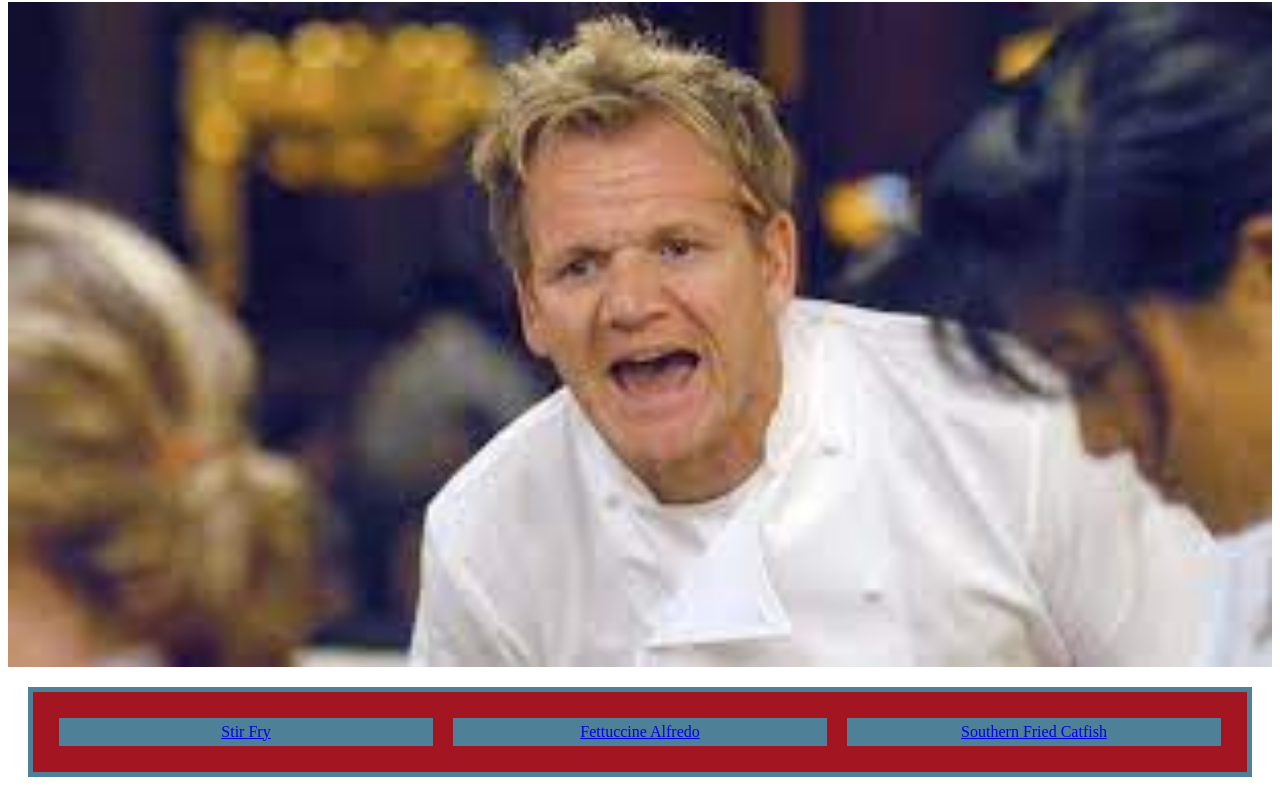
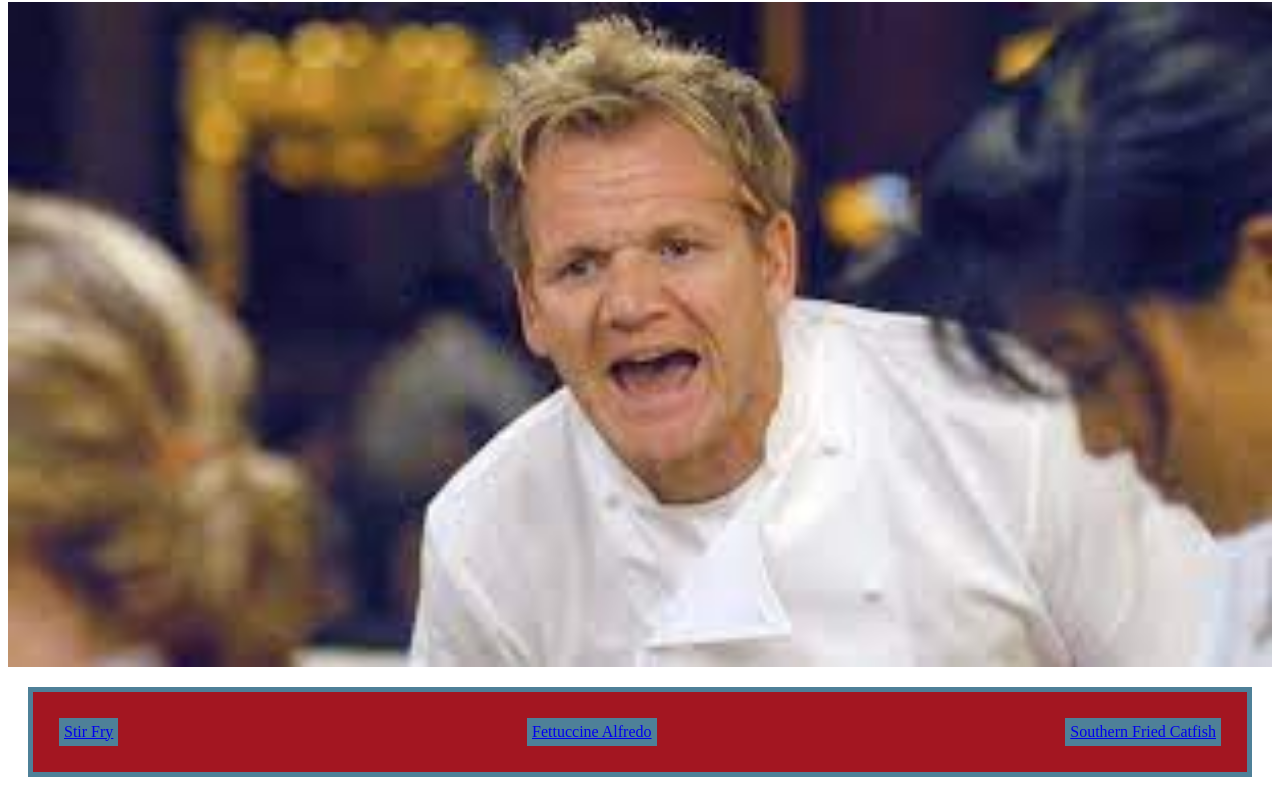
Before and after one commit to TrentMonnin7/odin-recipes, a plain HTML site: page index.html in a window 1280 px wide. Shown: the part 81-878 px from the top of the page. Drawn offline with Linux system fonts and the light colour scheme.

Commit message:
change links portion flex-direction to row. This is more for learning purposes

```diff
--- a/style.css
+++ b/style.css
@@ -3,12 +3,10 @@
     height: auto;
     width: auto;
     margin: auto;
-    justify-content: center;
 }
 
 .image-container>img {
     flex: 1;
-
 }
 
 h1 {
@@ -30,13 +28,15 @@ h1 {
     padding: 16px;
     border: 5px solid;
     border-color: rgb(78,128,152);
+    flex-direction: row;
+    justify-content: space-between;
+    align-content: center;
 }
 
-.links div {
+.links>div {
     text-align: center;
     background-color: rgb(78,128,152);
     border: 3px rgb(206,211,220);
-    flex: 1;
     padding: 5px;
     margin: 10px;
     cursor: pointer;
@@ -65,12 +65,12 @@ h1 {
     padding: 10px;
 }
 
-.flex-container > div{
-    flex: 1;
+.flex-container>div{
     font-size: 30px;
     padding: 5px;
     text-align: center;
     border: 5px solid rgb(163,22,33);
+    flex: 1;
 }
 
 .pro{
```
